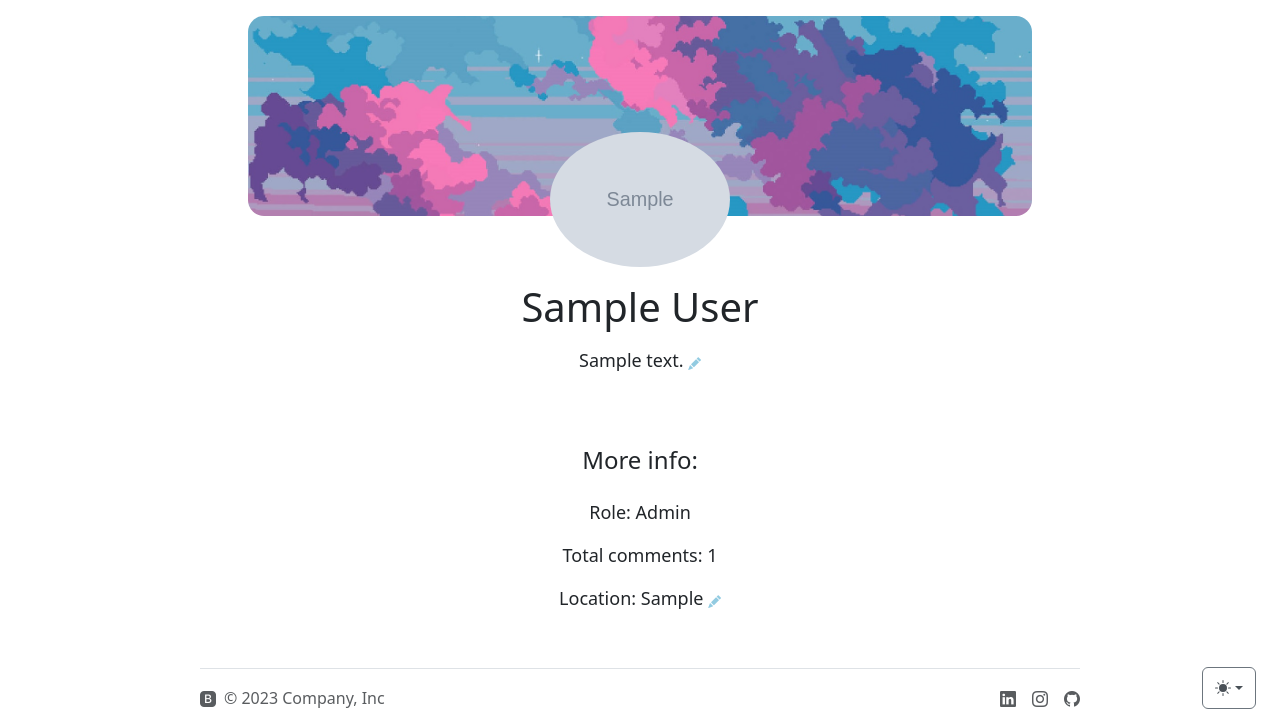
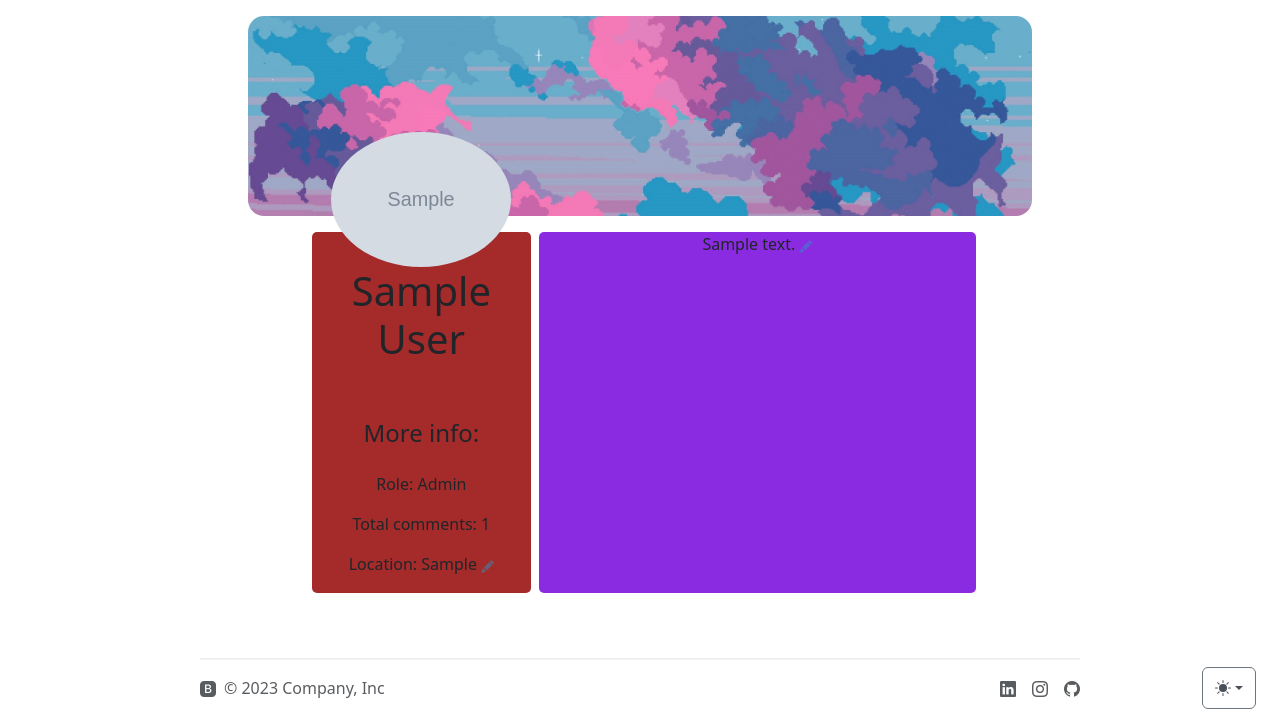
Before and after one commit to Adskovic/flask_blog, a Flask app: page /profile in a window 1280 px wide. Shown: the part 75-800 px from the top of the page. Run offline with Flask 3, Linux system fonts and the light colour scheme; a user stored in the database is signed in; tables that the repository leaves empty hold one stand-in row (values such as "Sample post"); grey boxes marked "Sample" are stand-in pictures; some libraries are stand-ins or nearby versions.

Commit message:
add test styling to user-profile

```diff
--- a/static/css/styles.css
+++ b/static/css/styles.css
@@ -183,6 +183,7 @@ body {
   margin: 0 200px 0 200px;
   min-height: 100vh;
 }
+
 
 
 a {
--- a/templates/user-page.html
+++ b/templates/user-page.html
@@ -20,26 +20,21 @@
     <div class="card mx-5 my-3 border-0">
         <svg class="bd-placeholder-img card-img-top py-4 text-center text-light rounded-4" style="background-image: url(/static/assets/img/home.jpg);"></svg>
 
-            <div class="card-body">
+            <div class="card-body mx-5">
                 <!-- <div class="w-50 h-100 p-5 mx-5 bg-body-tertiary border rounded-3"> -->
 
-                    <!-- Profile picture -->
-                    <div class="profile-header">
-                        <div class="profile-picture-container">
-                            <img src="{{ current_user.profile_picture }}" alt="Profile Picture">
-                        </div>
-                    </div>
 
-                <!-- Profile information -->
-                <!-- TODO: Fix issues with updating info and not working properly flash message -->
-                <div class="profile-section mx-5 px-5 pt-3 d-flex flex-column align-items-center">
-                    <h1 class="mb-3">{{ current_user.name }}</h1>
-                    <p  class="text-center">{{ current_user.bio }} <a href="#" onclick="toggleForm('editBioForm')"><i class="bi bi-pencil-fill opacity-50" style="font-size: 0.8rem;"></i></a></p>
-                        <form action="{{ url_for('profile')}}" method="POST" class="hidden" id="editBioForm">
-                            {{ form.csrf_token }}
-                            {{ form.bio }}
-                        </form>
-                        <div class="user-info d-flex flex-column pt-2 mt-5 align-items-center justify-content-center">
+                    <!-- Profile information -->
+                    <div class="d-flex flex-row gx-4 gx-lg-5">
+                        <div class="col-md-5 col-lg-4" style="background-color: brown; border-radius: 5px;">
+                            <!-- Profile picture -->
+                            <div class="profile-header">
+                                <div class="profile-picture-container">
+                                    <img src="{{ current_user.profile_picture }}" alt="Profile Picture">
+                                </div>
+                            </div>
+                        <h1 class="mb-3 text-center">{{ current_user.name }}</h1>
+                        <div class="user-info d-flex flex-column pt-2 mt-5 align-items-center">
                             <h4 class="pb-3">More info:</h4>
                             <p>Role:
                             {% if current_user.id == 1 %}
@@ -54,7 +49,16 @@
                                     {{ form.csrf_token }}
                                     {{ form.location }} {{ form.submit }}
                                 </form>
+                            </div>
                         </div>
+                        <div class="col-md-7 col-lg-8 mx-2" style="background-color: blueviolet; border-radius: 5px;">
+                            <p class="text-center">{{ current_user.bio }} <a href="#" onclick="toggleForm('editBioForm')"><i class="bi bi-pencil-fill opacity-50" style="font-size: 0.8rem;"></i></a></p>
+                                <form action="{{ url_for('profile')}}" method="POST" class="hidden" id="editBioForm">
+                                    {{ form.csrf_token }}
+                                    {{ form.bio }}
+                                </form>
+                        </div>
+
                 </div>
             </div>
         </div>
```
